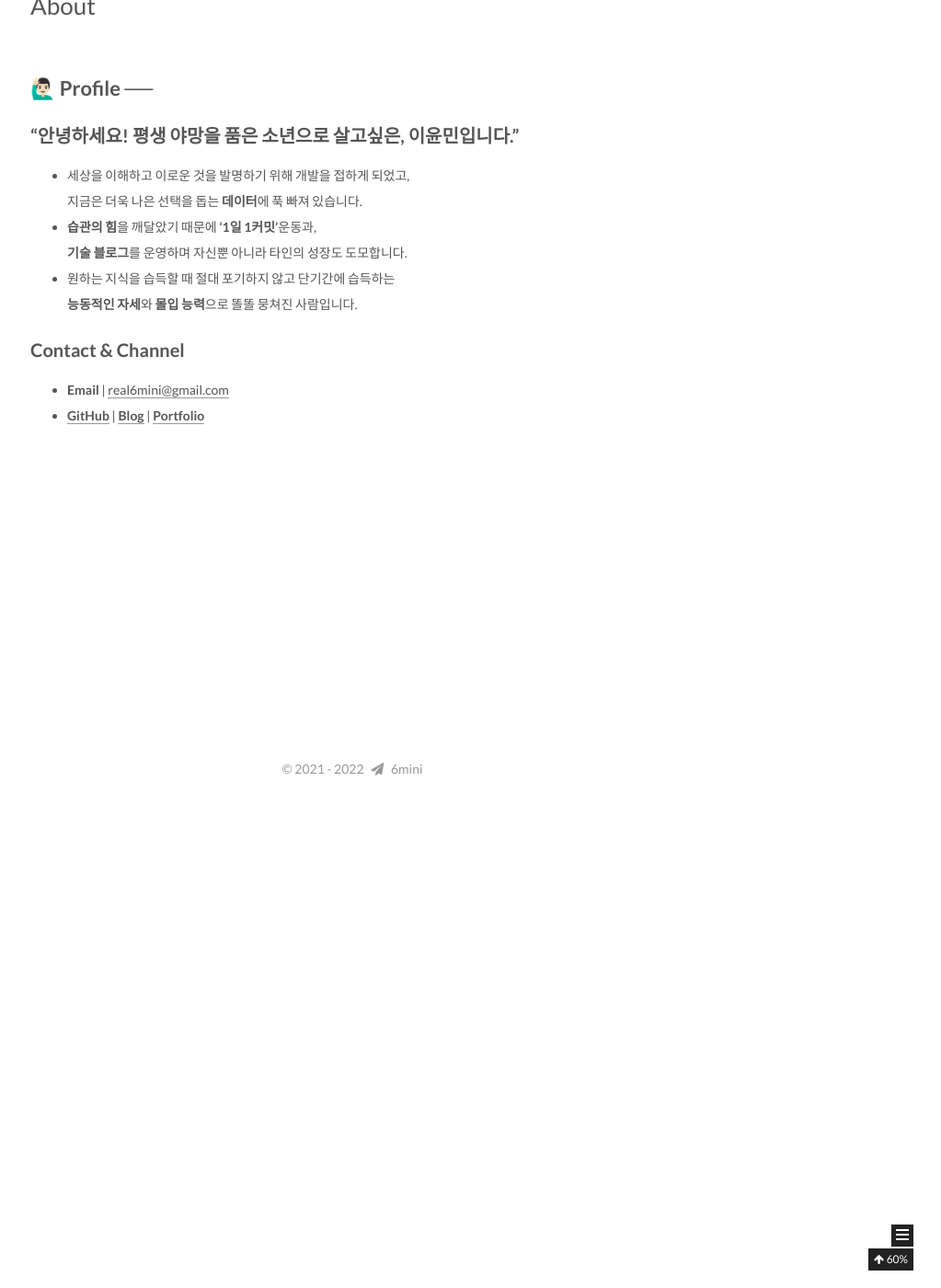
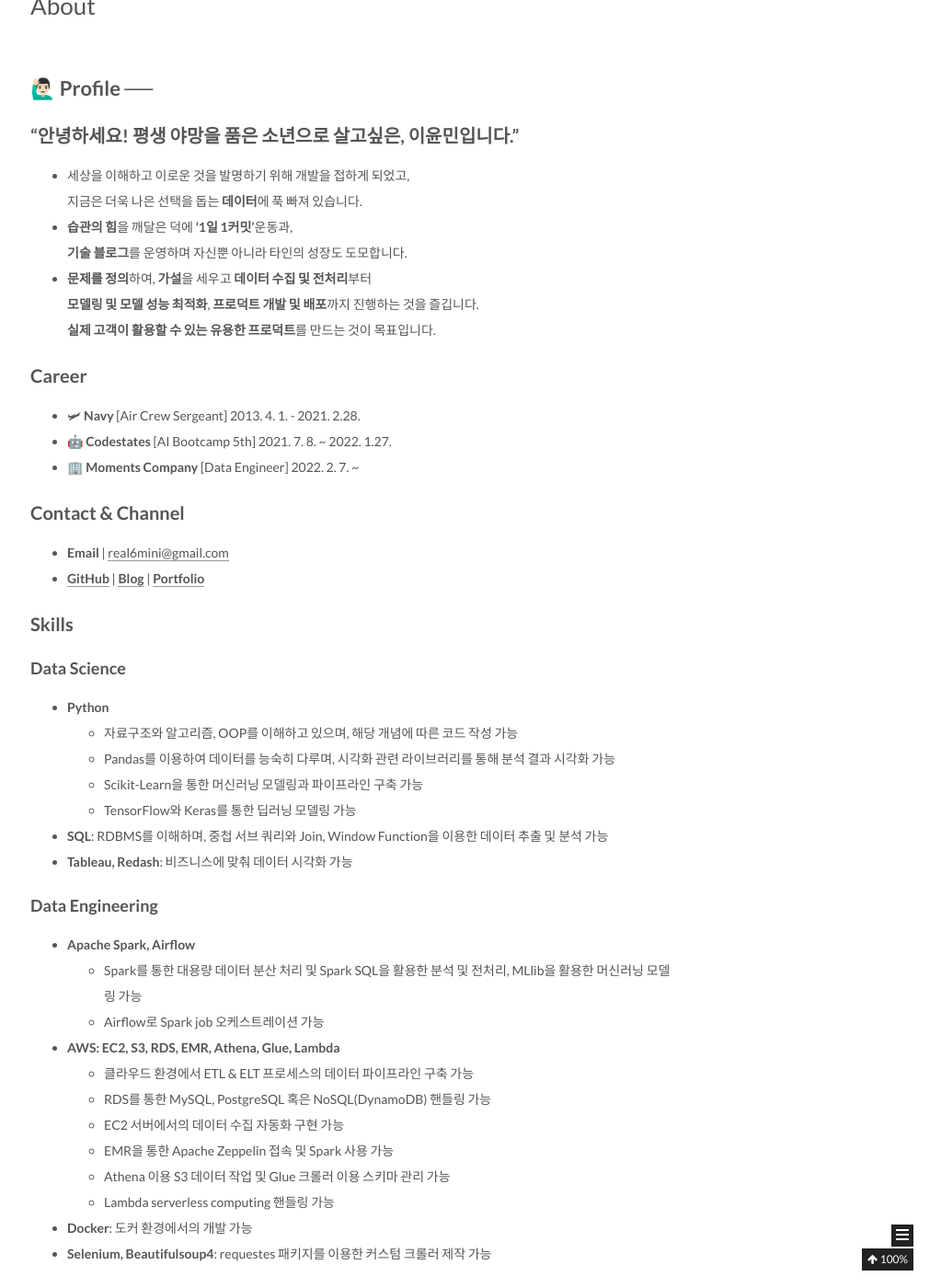
Before and after one commit to 6mini/6mini.github.io, a Jekyll site: the page built from about/index.md, in a window 1280 px wide and 1400 px high, scrolled down 530 px. Shown: the whole window at 92% size, without its empty margins (257-1280 px from the left). Built offline with Jekyll 4.4.1, drawn with Linux system fonts in a browser that asks for light colours; some of the changed text lies outside the part shown.

Commit message:
fix: 자기소개 수정

```diff
--- a/about/index.md
+++ b/about/index.md
@@ -10,9 +10,50 @@ type: about
 ## **"안녕하세요!** 평생 야망을 품은 소년으로 살고싶은, **이윤민입니다."**
 - 세상을 이해하고 이로운 것을 발명하기 위해 개발을 접하게 되었고,<br>
 지금은 더욱 나은 선택을 돕는 **데이터**에 푹 빠져 있습니다.
-- **습관의 힘**을 깨달았기 때문에 **'1일 1커밋'**운동과,<br>**기술 블로그**를 운영하며 자신뿐 아니라 타인의 성장도 도모합니다.
-- 원하는 지식을 습득할 때 절대 포기하지 않고 단기간에 습득하는<br>**능동적인 자세**와 **몰입 능력**으로 똘똘 뭉쳐진 사람입니다.
+- **습관의 힘**을 깨달은 덕에 **'1일 1커밋'**운동과,<br>
+**기술 블로그**를 운영하며 자신뿐 아니라 타인의 성장도 도모합니다.
+- **문제를 정의**하여, **가설**을 세우고 **데이터 수집 및 전처리**부터<br>
+**모델링 및 모델 성능 최적화**, **프로덕트 개발 및 배포**까지 진행하는 것을 즐깁니다.<br>
+**실제 고객이 활용할 수 있는 유용한 프로덕트**를 만드는 것이 목표입니다.
+
+## Career
+- 🛩 **Navy** [Air Crew Sergeant] 2013. 4. 1. - 2021. 2.28.
+- 🤖 **Codestates** [AI Bootcamp 5th] 2021. 7. 8. ~ 2022. 1.27.
+- 🏢 **Moments Company** [Data Engineer] 2022. 2. 7. ~
 
 ## Contact & Channel
 - **Email** \| [real6mini@gmail.com](mailto:real6mini@gmail.com)
-- **[GitHub](https://github.com/6mini)** \| **[Blog](https://6mini.github.io/)** \| **[Portfolio]()**
+- **[GitHub](https://github.com/6mini)** \| **[Blog](https://6mini.github.io/)** \| **[Portfolio](https://6mini.notion.site/6mini/6mini-d024f3f3a36e424f9de878a5a049c310)**
+
+## Skills
+
+### Data Science
+- **Python**
+    - 자료구조와 알고리즘, OOP를 이해하고 있으며, 해당 개념에 따른 코드 작성 가능
+    - Pandas를 이용하여 데이터를 능숙히 다루며, 시각화 관련 라이브러리를 통해 분석 결과 시각화 가능
+    - Scikit-Learn을 통한 머신러닝 모델링과 파이프라인 구축 가능
+    - TensorFlow와 Keras를 통한 딥러닝 모델링 가능
+- **SQL**: RDBMS를 이해하며, 중첩 서브 쿼리와 Join, Window Function을 이용한 데이터 추출 및 분석 가능
+- **Tableau, Redash**: 비즈니스에 맞춰 데이터 시각화 가능
+
+### Data Engineering
+- **Apache Spark, Airflow**
+    - Spark를 통한 대용량 데이터 분산 처리 및 Spark SQL을 활용한 분석 및 전처리,
+    MLlib을 활용한 머신러닝 모델링 가능
+    - Airflow로 Spark job 오케스트레이션 가능
+- **AWS: EC2, S3, RDS, EMR, Athena, Glue, Lambda**
+    - 클라우드 환경에서 ETL & ELT 프로세스의 데이터 파이프라인 구축 가능
+    - RDS를 통한 MySQL, PostgreSQL 혹은 NoSQL(DynamoDB) 핸들링 가능
+    - EC2 서버에서의 데이터 수집 자동화 구현 가능
+    - EMR을 통한 Apache Zeppelin 접속 및 Spark 사용 가능
+    - Athena 이용 S3 데이터 작업 및 Glue 크롤러 이용 스키마 관리 가능
+    - Lambda serverless computing 핸들링 가능
+- **Docker**: 도커 환경에서의 개발 가능
+- **Selenium, Beautifulsoup4**: requestes 패키지를 이용한 커스텀 크롤러 제작 가능
+
+### Front & Backend Engneering
+- **Flask**: 웹 개발 CRUD에 대한 이해가 있으며, 웹 프레임워크 이용 애플리케이션 제작 가능
+- **HTML, CSS, JavaScript**: 웹 사이트 커스텀 등 필요 시 자유롭게 사용 가능
+
+### etc
+- **Git**: 협업을 위한 브랜치 생성, 머지, 수정 내용 충돌 시 되돌리거나 수정 후 머지, 풀리퀘스트 진행 가능
```
